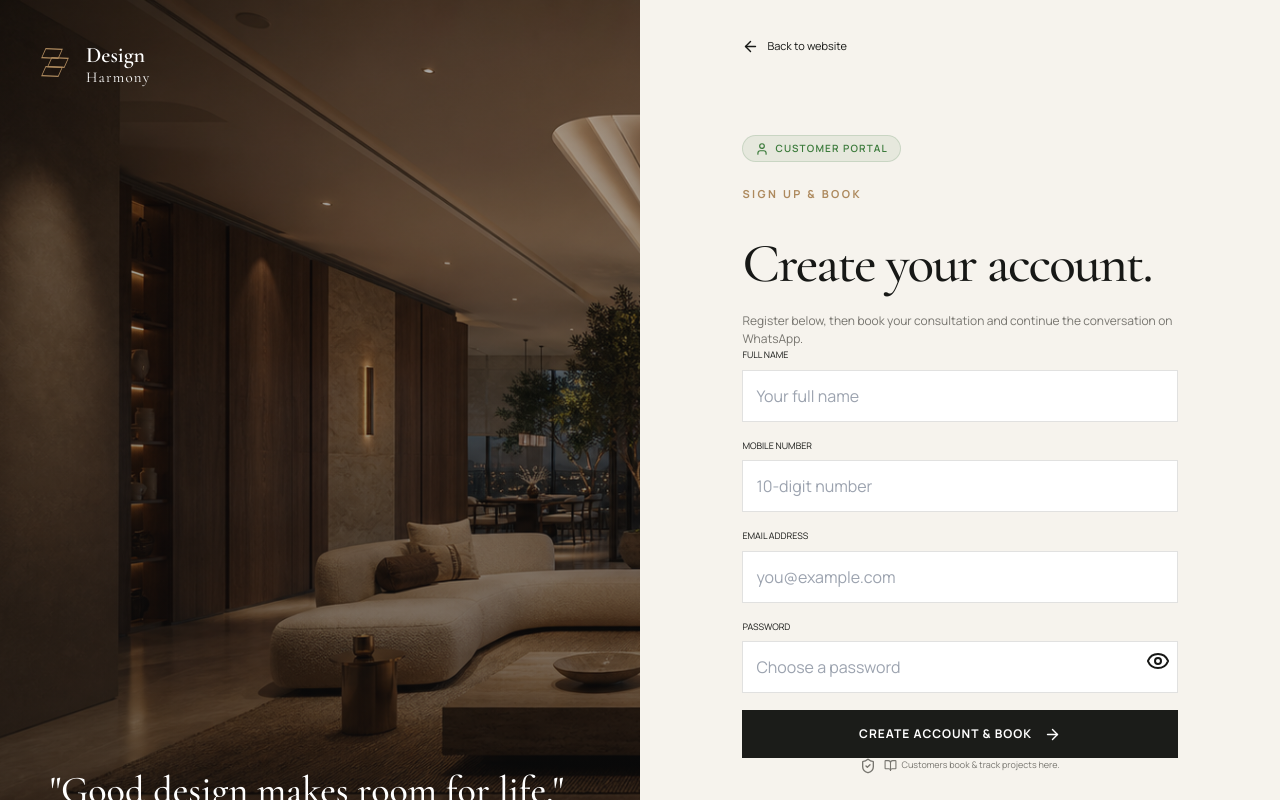
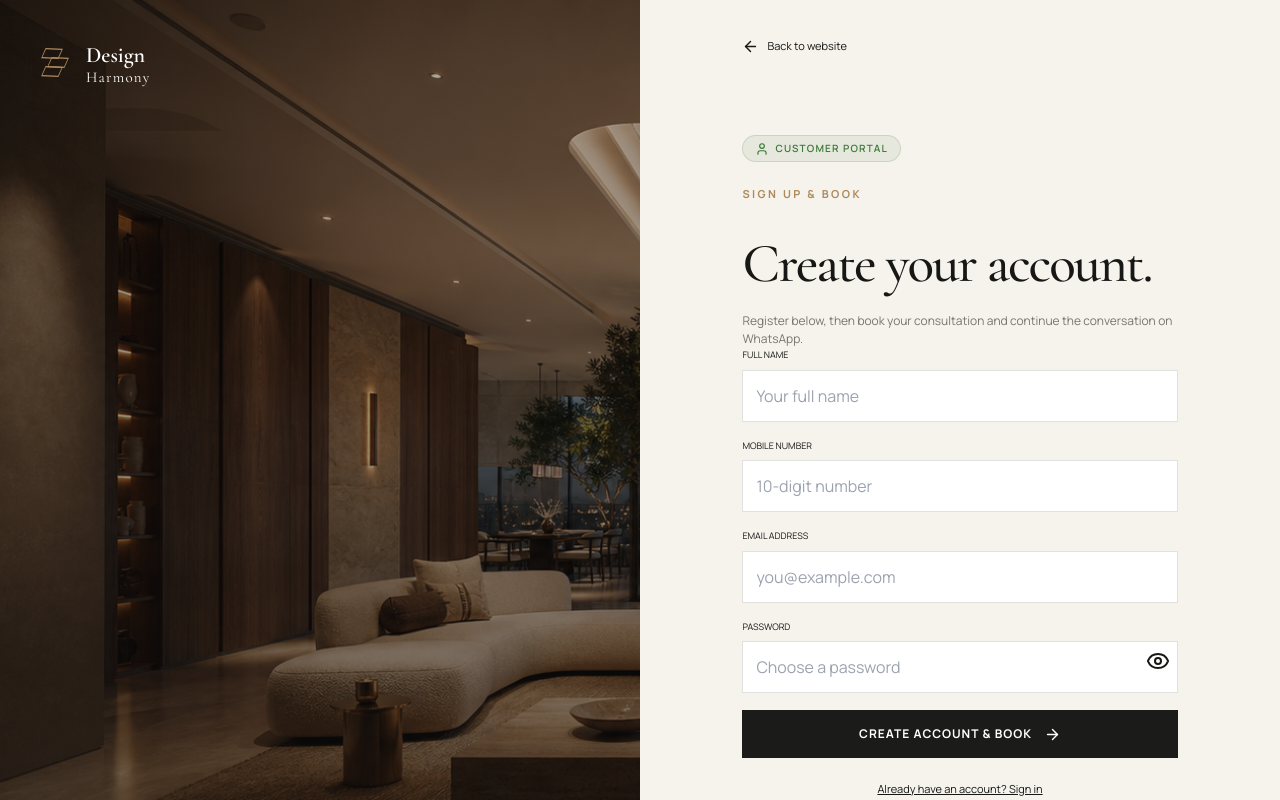
Before and after one commit to ullisumanasvi161-gif/design-harmony, a React (Vite) app: page /login in a window 1280 px wide. Both pictures are taken after a click on the button "New customer? Create an account & book". Shown: the top 800 px of the page. Built offline with nearby package versions, Linux system fonts and the light colour scheme; no server answers.

Commit message:
fix: restore login link on customer auth page

```diff
--- a/src/pages/CustomerAuth.jsx
+++ b/src/pages/CustomerAuth.jsx
@@ -106,7 +106,13 @@ export default function CustomerAuth() {
                 </button>
               </form>
 
-              {/* Login link removed per user request */}
+              {/* Login link */}
+              <button
+                className="auth-mode"
+                onClick={() => { setMode("login"); navigate("/login", { replace: true }); }}
+              >
+                Already have an account? Sign in
+              </button>
             </>
           ) : (
             <>
```
